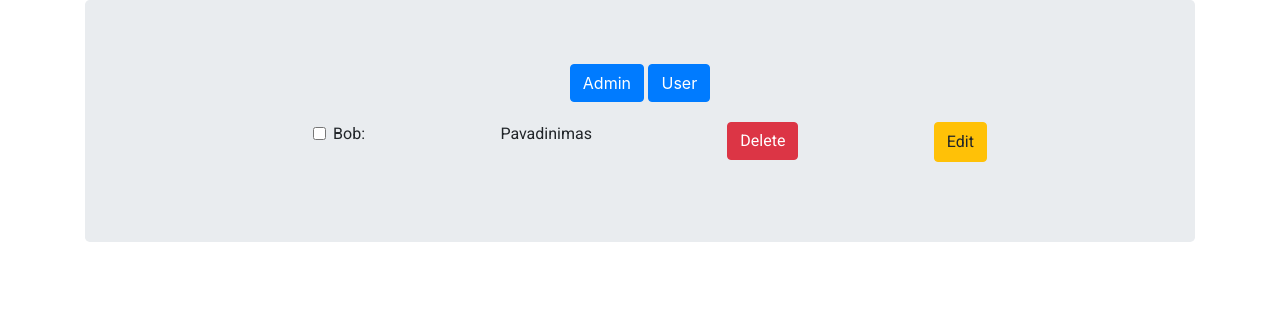
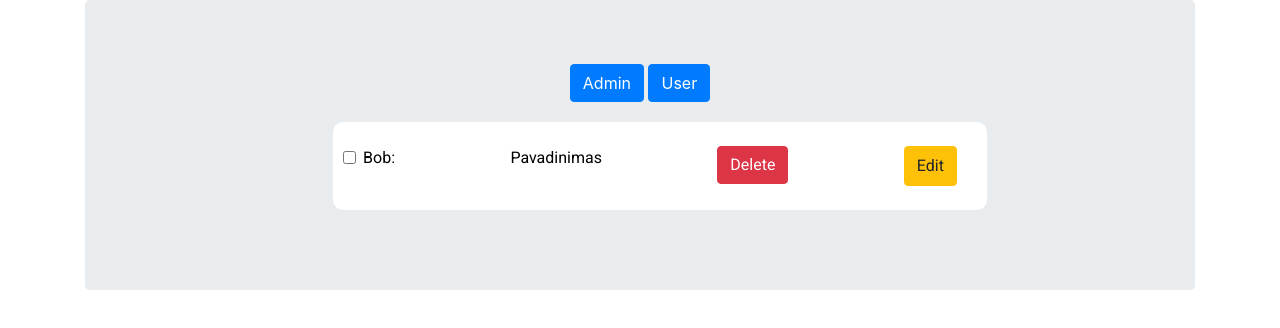
Before and after one commit to cntetix/todo-list, a plain HTML site: page index.html in a window 1280 px wide. In both pictures the pointer is over the item 659 px from the left and 142 px from the top of the page. Drawn offline with nearby package versions, Linux system fonts and the light colour scheme.

Commit message:
pakeistas stilius

```diff
--- a/index.html
+++ b/index.html
@@ -90,7 +90,13 @@
             margin: auto;
             margin-top: 20px;
         }
+        li:hover {
+            background-color: #ffffff;
+            color: #000000;
+            padding: 24px 30px;
+            border-radius: 10px;
 
+        }
 
 
     </style>
```
